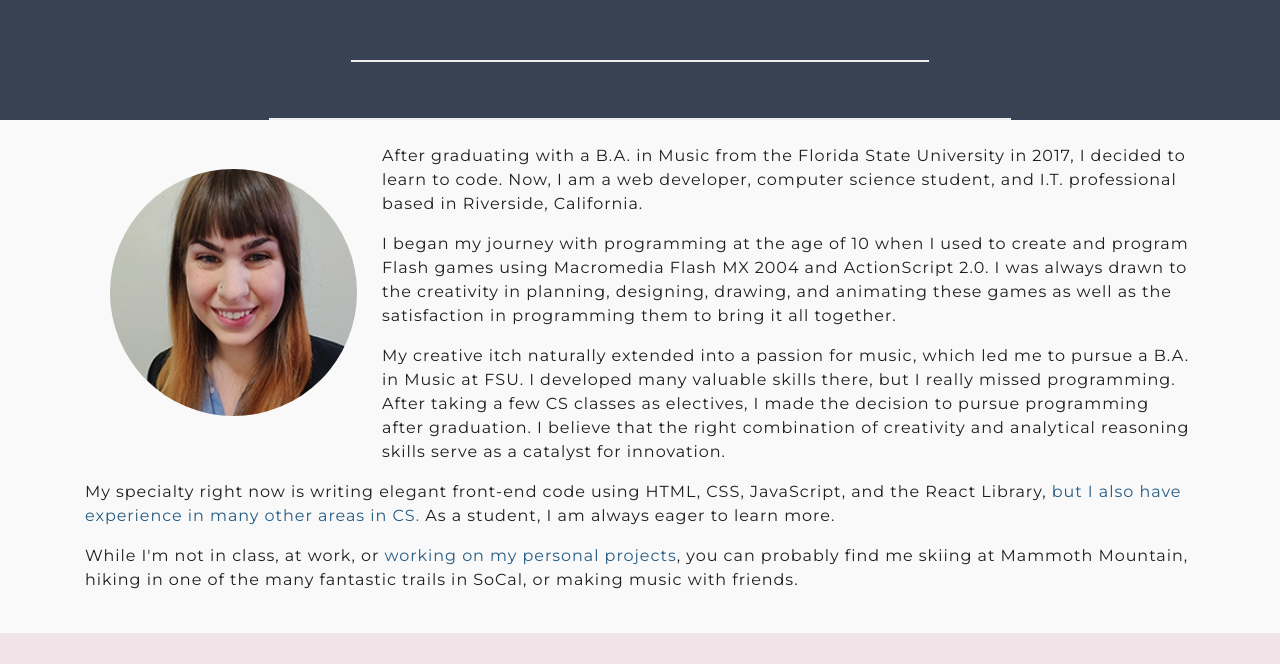
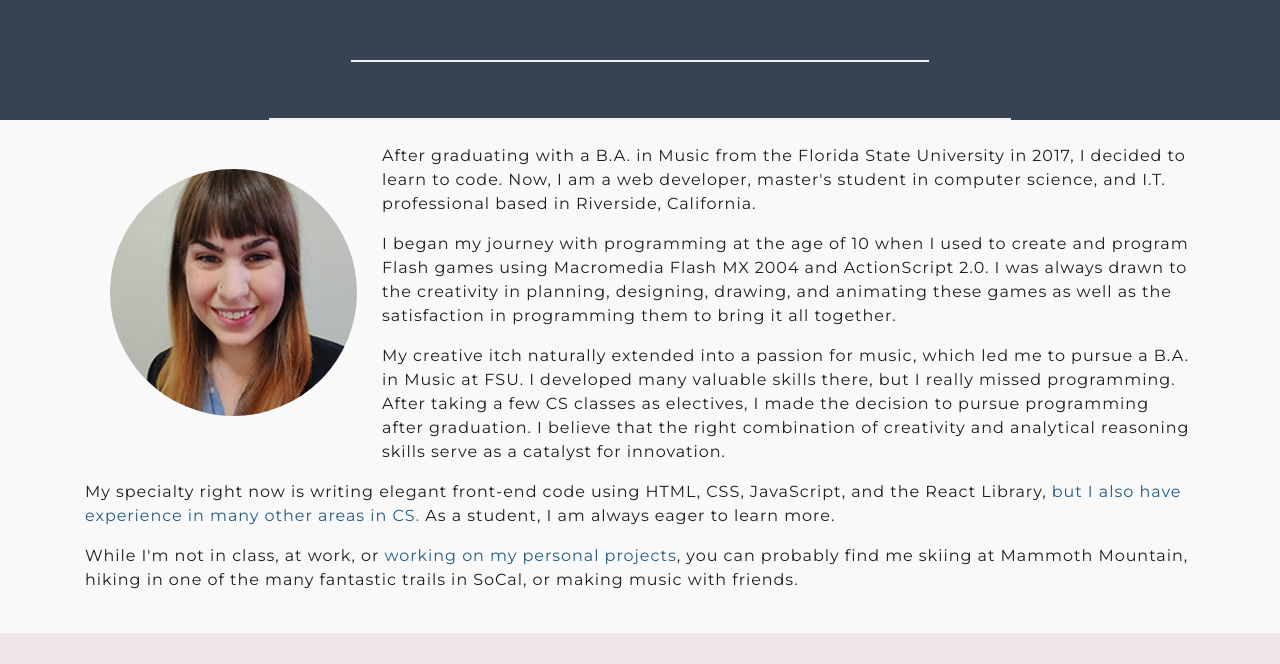
Before and after one commit to rachelscherer/personal-website, a React (Create React App) app: page / in a window 1280 px wide. Shown: the part 136-800 px from the top of the page. Built offline with nearby package versions, Linux system fonts and the light colour scheme.

Commit message:
Updated text

```diff
--- a/src/pages/About.js
+++ b/src/pages/About.js
@@ -9,7 +9,7 @@ export const About = () => (
     <Container>
       <br />
       <img src={rachel} alt="" className="aboutimg" />
-      <p>After graduating with a B.A. in Music from the Florida State University in 2017, I decided to learn to code. Now, I am a web developer, computer science student, and I.T. professional based in Riverside, California. </p>
+      <p>After graduating with a B.A. in Music from the Florida State University in 2017, I decided to learn to code. Now, I am a web developer, master's student in computer science, and I.T. professional based in Riverside, California. </p>
       <p>I began my journey with programming at the age of 10 when I used to create and program Flash games using Macromedia Flash MX 2004 and ActionScript 2.0. I was always drawn to the creativity in planning, designing, drawing, and animating these games as well as the satisfaction in programming them to bring it all together.</p>
       <p>My creative itch naturally extended into a passion for music, which led me to pursue a B.A. in Music at FSU. I developed many valuable skills there, but I really missed programming. After taking a few CS classes as electives, I made the decision to pursue programming after graduation. I believe that the right combination of creativity and analytical reasoning skills serve as a catalyst for innovation.</p>
       <p>My specialty right now is writing elegant front-end code using HTML, CSS, JavaScript, and the React Library, <Link
--- a/src/pages/CV.js
+++ b/src/pages/CV.js
@@ -78,7 +78,7 @@ export const CV = () => (
           <b>PC Support Specialist, Cal Poly Pomona Foundation</b>
           <br />
           Pomona, CA, May 2019 - present
-          <br />
+          <br />npm
           <ul>
             <li>
               Provide support via telephone, face to face and remotely with end-users utilizing customer service techniques
```
